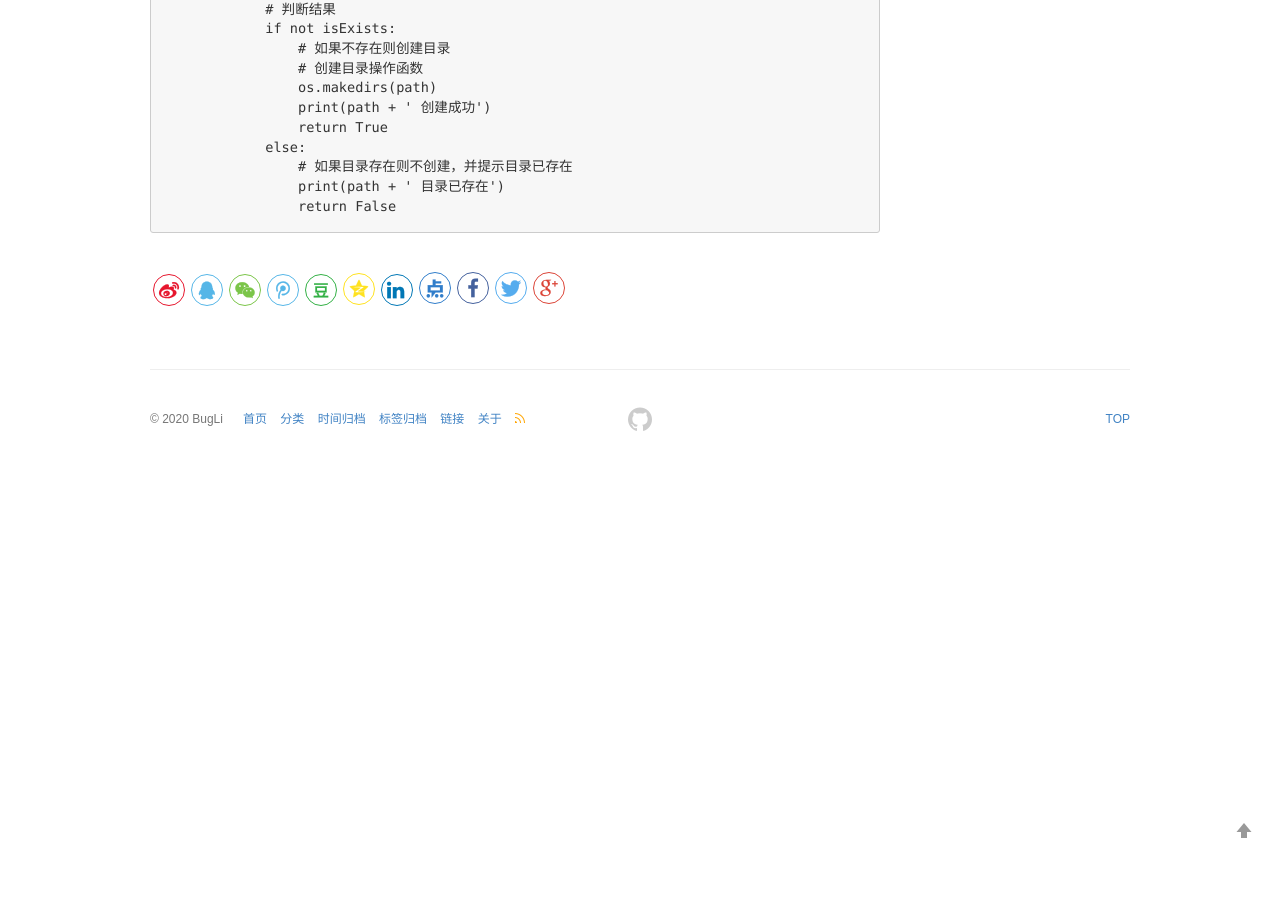
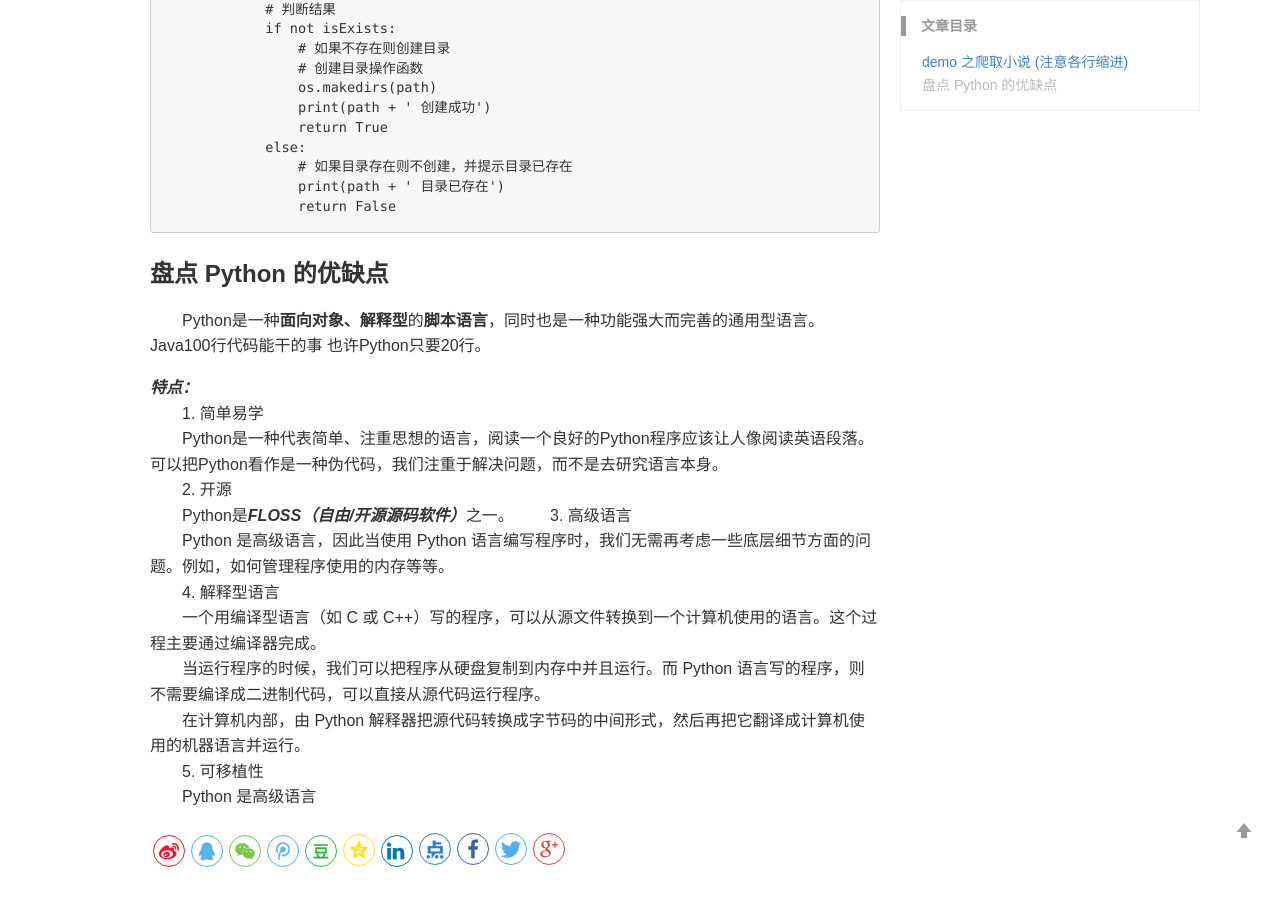
Before and after one commit to BugLiee/BugLiee.github.io, a Jekyll site: the page built from _posts/2020-06-15-blog.md, in a window 1280 px wide and 900 px high, scrolled down 2091 px. Built offline with Jekyll 4.4.1, drawn with Linux system fonts in a browser that asks for light colours; comment, search, counter and statistics services are not loaded; before the commit the page ends 2559 px from its top, so only the background shows below that.

Commit message:
Update 2020-06-15-blog.md

````diff
--- a/_posts/2020-06-15-blog.md
+++ b/_posts/2020-06-15-blog.md
@@ -111,3 +111,20 @@ class PBookService(static_proxy(Service)):
                 print(path + ' 目录已存在')
                 return False
 ```
+### 盘点 Python 的优缺点
+　　Python是一种**面向对象、解释型**的**脚本语言**，同时也是一种功能强大而完善的通用型语言。<br>
+   Java100行代码能干的事 也许Python只要20行。<br>
+
+   ***特点：***<br>
+   　　1. 简单易学<br>
+   　　Python是一种代表简单、注重思想的语言，阅读一个良好的Python程序应该让人像阅读英语段落。可以把Python看作是一种伪代码，我们注重于解决问题，而不是去研究语言本身。<br>
+   　　2. 开源<br>
+   　　Python是***FLOSS（自由/开源源码软件）***之一。
+   　　3. 高级语言<br>
+   　　Python 是高级语言，因此当使用 Python 语言编写程序时，我们无需再考虑一些底层细节方面的问题。例如，如何管理程序使用的内存等等。<br>
+   　　4. 解释型语言<br>
+   　　一个用编译型语言（如 C 或 C++）写的程序，可以从源文件转换到一个计算机使用的语言。这个过程主要通过编译器完成。<br>
+   　　当运行程序的时候，我们可以把程序从硬盘复制到内存中并且运行。而 Python 语言写的程序，则不需要编译成二进制代码，可以直接从源代码运行程序。<br>
+   　　在计算机内部，由 Python 解释器把源代码转换成字节码的中间形式，然后再把它翻译成计算机使用的机器语言并运行。<br>
+   　　5. 可移植性<br>
+   　　Python 是高级语言
````
